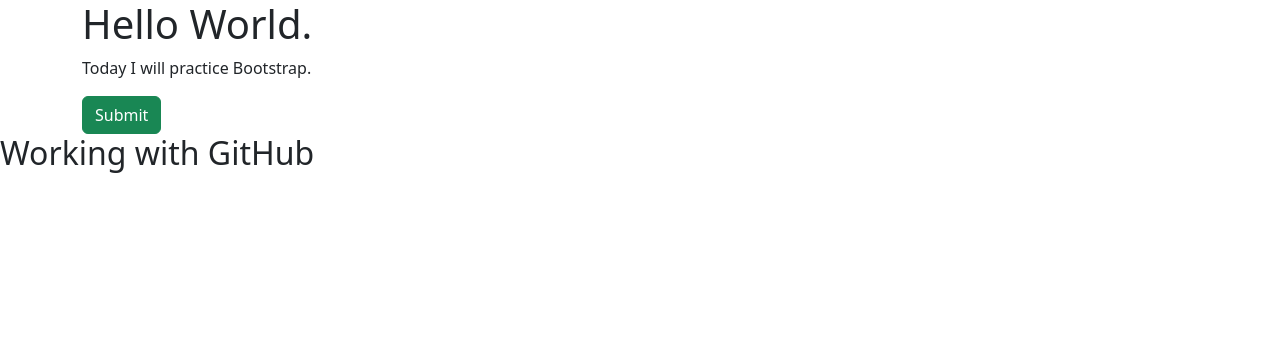
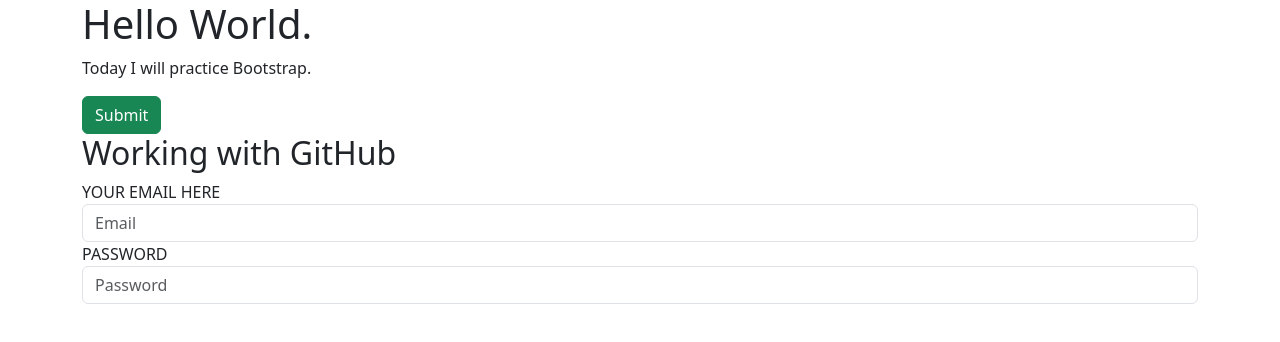
Before and after one commit to Eleyas21/27-02-23, a plain HTML site: page index.html in a window 1280 px wide. Drawn offline with nearby package versions, Linux system fonts and the light colour scheme.

Commit message:
new text added

```diff
--- a/index.html
+++ b/index.html
@@ -12,9 +12,18 @@
         <h1>Hello World.</h1>
         <p>Today I will practice Bootstrap.</p>
         <button type="button" class="btn btn-success">Submit</button>
-    </div>
-    <div>
-        <h2>Working with GitHub</h2>
+
+        <div>
+            <h2>Working with GitHub</h2>
+            <form action="">
+                <label>YOUR EMAIL HERE</label>
+                <input type="text" placeholder="Email" class="form-control">
+
+                <label>PASSWORD</label>     <!-- Label hocche kono textbox er heading er moto-->
+                <input type="password" placeholder="Password" class="form-control">
+
+            </form>
+        </div>
     </div>
 
 
```
